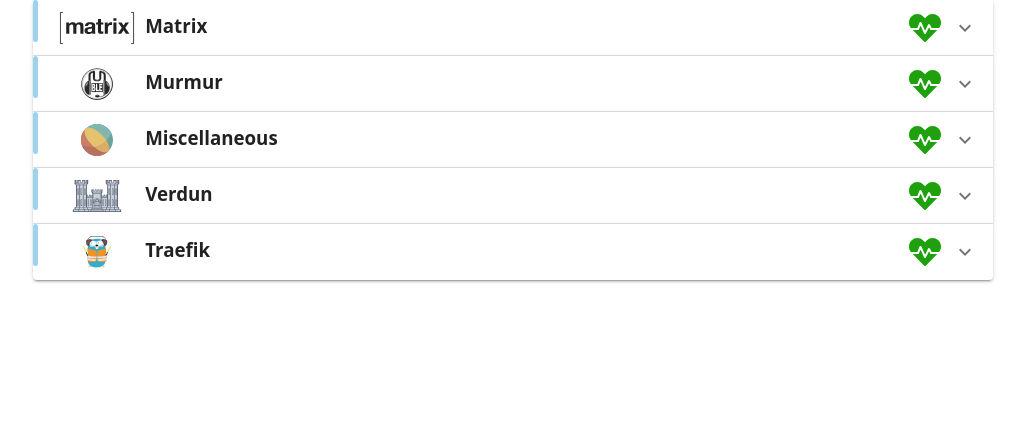
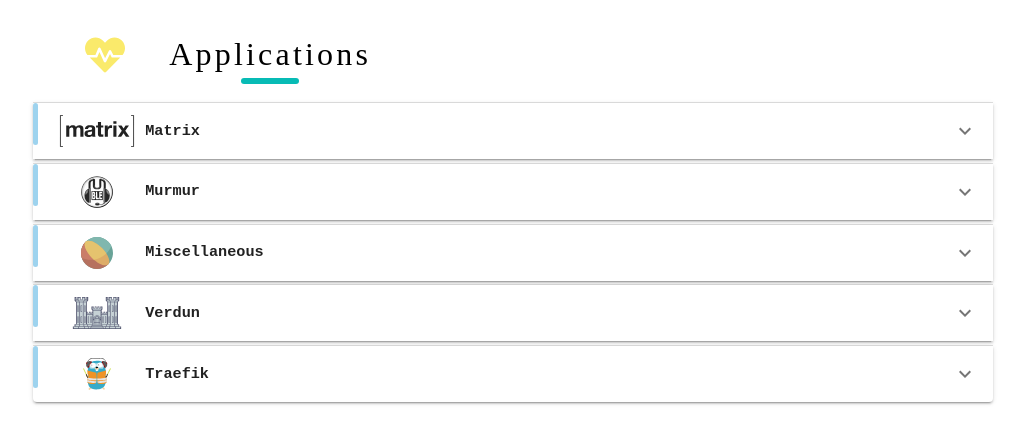
Before and after one commit to Croissong/verdun-frontend, a Gatsby site: page / in a window 1280 px wide. Shown: the whole page, without its empty margins (114-1139 px from the left). Built offline with nearby package versions, Linux system fonts and the light colour scheme; Gatsby itself is replaced by a stand-in of ours; no server answers.

Commit message:
Style and UI updates

```diff
--- a/src/components/cluster-status/cluster-status.js
+++ b/src/components/cluster-status/cluster-status.js
@@ -2,6 +2,7 @@
 import { makeStyles } from '@material-ui/core/styles';
 import axios from 'axios';
 import { get, merge } from 'lodash';
+import { flow, pickBy, min, flatMap } from 'lodash/fp';
 import parsePrometheusTextFormat from 'parse-prometheus-text-format';
 
 import MatrixStatus from './matrix';
@@ -9,6 +10,8 @@
 import VerdunStatus from './verdun';
 import MiscStatus from './misc';
 import TraefikStatus from './traefik';
+import { HorizontalBar } from '../shared/bars';
+import HeartbeatIcon from '../../images/heartbeat.svg';
 
 const ClusterStatus = () => {
   const [metrics, setMetrics] = useState({});
@@ -27,17 +30,35 @@
       });
   }, []);
 
-  const classes = useStyles();
+  const healthy = getApplicationHealth(metrics);
+  const classes = useHeaderStyles({ healthy });
   return (
-    <>
+    <section>
+      <header className={classes.root}>
+        <div className={classes.status}>
+          <HeartbeatIcon className={classes.heartbeat} />
+        </div>
+        <div className={classes.title}>
+          <h2>Applications</h2>
+          <HorizontalBar />
+        </div>
+      </header>
       <MatrixStatus loading={loading} metrics={get(metrics, 'matrix')} />
       <MumbleStatus loading={loading} metrics={get(metrics, 'murmur')} />
       <MiscStatus loading={loading} metrics={get(metrics, 'misc')} />
       <VerdunStatus loading={loading} metrics={get(metrics, 'verdun')} />
       <TraefikStatus loading={loading} metrics={get(metrics, 'traefik')} />
-    </>
+    </section>
   );
 };
+
+const applicationNamespaces = ['hefeteig', 'matrix', 'misc', 'murmur'];
+const getApplicationHealth = (metrics) =>
+  flow(
+    pickBy((_val, namespace) => applicationNamespaces.includes(namespace)),
+    flatMap((pods) => Object.values(pods).map(({ ready }) => ready)),
+    min
+  )(metrics);
 
 const fetchMetrics = () => {
   return axios.get('/metrics').then(({ data }) => {
@@ -48,7 +69,40 @@
   });
 };
 
-const useStyles = makeStyles((theme) => ({}));
+const useHeaderStyles = makeStyles((theme) => ({
+  root: {
+    padding: '0.2rem 24px',
+    display: 'grid',
+    gridTemplate: `
+[row1-start] 'status title' [row1-end]
+/ 6rem max-content
+`
+  },
+  title: {
+    paddingLeft: '1rem',
+    gridArea: 'title',
+    '& h2': {
+      fontFamily: 'serif',
+      fontWeight: 500,
+      letterSpacing: '0.2rem',
+      fontSize: '2rem',
+      marginBottom: 0
+    }
+  },
+  status: {
+    gridArea: 'status',
+    display: 'flex',
+    justifyContent: 'center',
+    alignItems: 'center',
+    paddingTop: '0.5rem'
+  },
+  heartbeat: {
+    height: '2.5rem',
+    width: '2.5rem',
+    color: ({ healthy }) =>
+      healthy ? theme.palette.green.main : theme.palette.yellow.main
+  }
+}));
 
 const metricMappers = {
   kube_pod_container_status_ready: ({ value }) => ({ ready: value }),
--- a/src/components/cluster-status/status.js
+++ b/src/components/cluster-status/status.js
@@ -5,12 +5,11 @@
 import ExpansionPanelDetails from '@material-ui/core/ExpansionPanelDetails';
 import ExpandMoreIcon from '@material-ui/icons/ExpandMore';
 import List from '@material-ui/core/List';
-import HeartbeatIcon from '../../images/heartbeat.svg';
 
 const Status = ({ loading, icon, title, children }) => {
   const classes = useStyles();
   return (
-    <ExpansionPanel elevation={2}>
+    <ExpansionPanel elevation={2} className={classes.root}>
       <ExpansionPanelSummary
         expandIcon={<ExpandMoreIcon />}
         aria-controls="panel1a-content"
@@ -19,9 +18,6 @@
       >
         {icon}
         {title && <h3 className={classes.title}>{title}</h3>}
-        <div className={classes.headerIcons}>
-          <HeartbeatIcon className={classes.heartbeat} />
-        </div>
       </ExpansionPanelSummary>
       <ExpansionPanelDetails>
         <List component="nav" className={classes.list}>
@@ -33,15 +29,15 @@
 };
 
 const useStyles = makeStyles((theme) => ({
+  root: {
+    marginBottom: '0.3rem'
+  },
   title: {
-    margin: 0
+    margin: 0,
+    fontFamily: 'monospace',
+    display: 'flex',
+    alignItems: 'center'
   },
-  heartbeat: {
-    height: '2rem',
-    width: '2rem',
-    color: theme.palette.green.main
-  },
-  headerIcons: { marginLeft: 'auto' },
   list: { width: '100%' },
   borderBar: {
     '&:before ': {
--- /dev/null
+++ b/src/components/shared/bars.js
@@ -0,0 +1,17 @@
+import React from 'react';
+import { makeStyles } from '@material-ui/core/styles';
+
+export const HorizontalBar = () => {
+  const classes = useStyles();
+  return <div className={classes.horizontalBar} />;
+};
+
+const useStyles = makeStyles((theme) => ({
+  horizontalBar: {
+    backgroundColor: '#07bbb5',
+    height: 6,
+    width: 58,
+    margin: '0 auto 1rem auto',
+    borderRadius: 50
+  }
+}));
--- a/src/components/theme.js
+++ b/src/components/theme.js
@@ -10,6 +10,9 @@
 const colors = {
   green: {
     main: '#1FA00D'
+  },
+  yellow: {
+    main: '#FAEA6B'
   }
 };
 
@@ -33,7 +36,7 @@
     quaternary: {
       main: '#535670'
     },
-    green: colors.green
+    ...colors
   },
   status: {
     danger: '#BD5C55'
```
